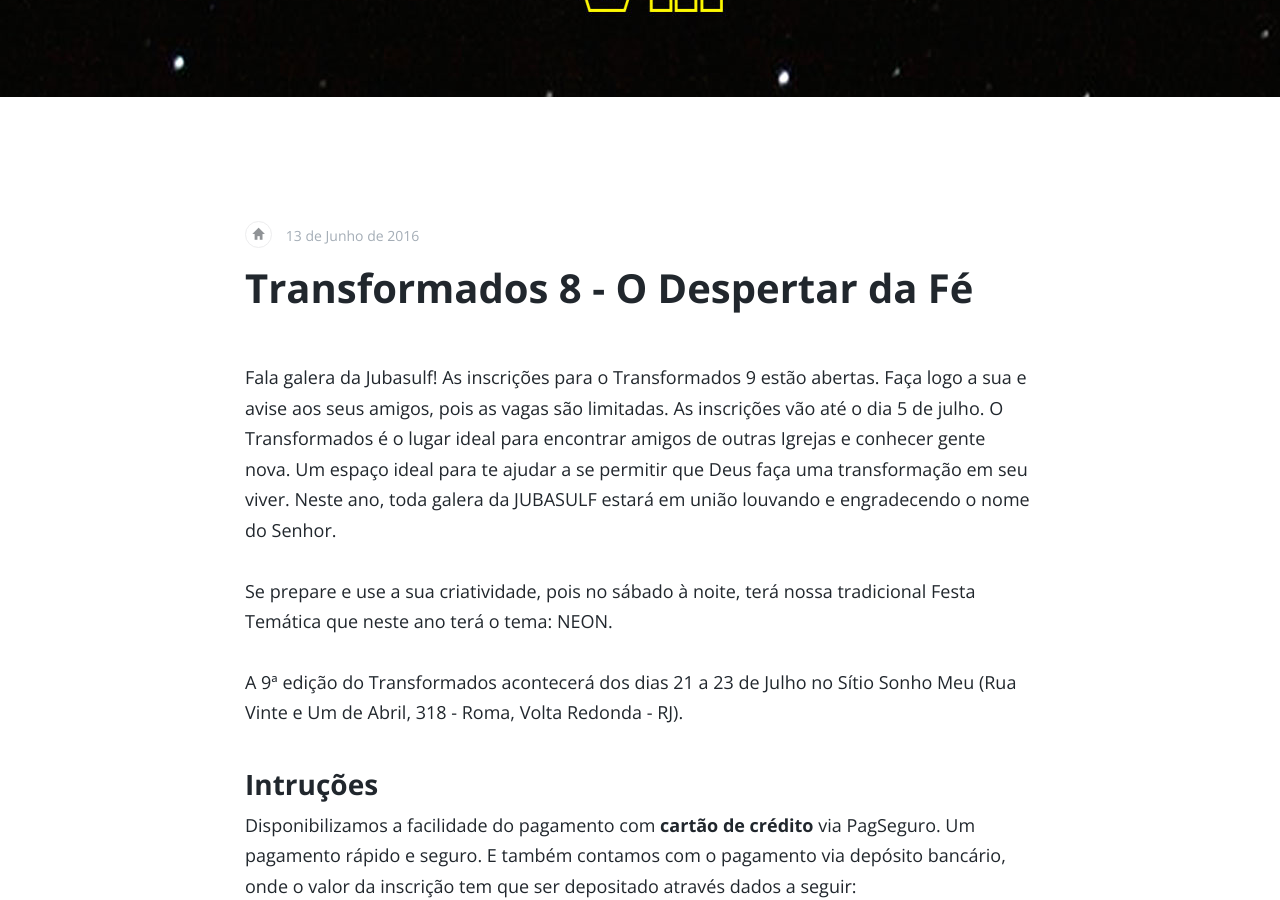
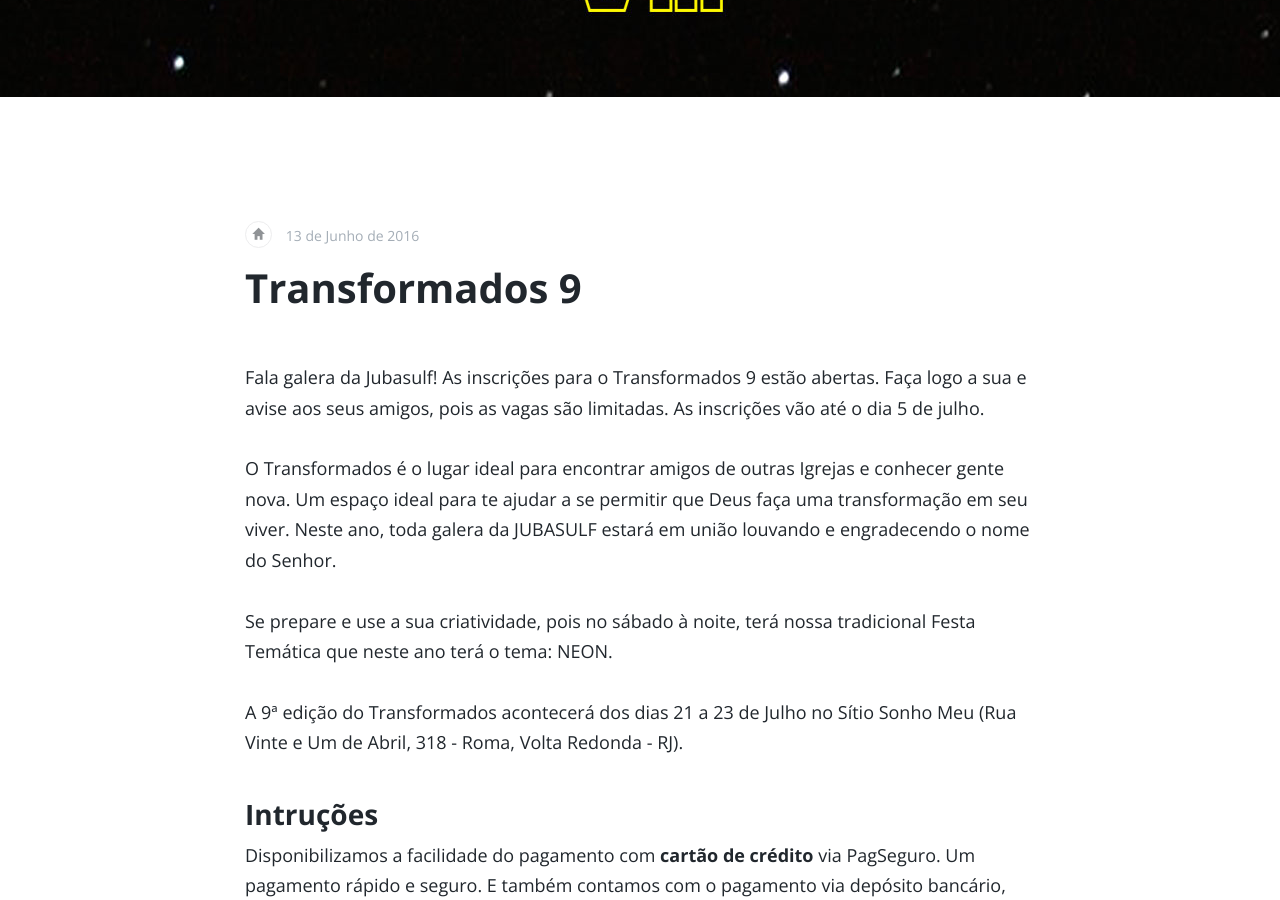
Before and after one commit to jorgeants/jubasulf, a Jekyll site: the page built from _posts/2016-06-13-transformados8.md, in a window 1280 px wide and 900 px high, scrolled down 373 px. Built offline with Jekyll 4.4.1, drawn with Linux system fonts in a browser that asks for light colours; comment, search, counter and statistics services are not loaded.

Commit message:
Update 2016-06-13-transformados8.md

```diff
--- a/_posts/2016-06-13-transformados8.md
+++ b/_posts/2016-06-13-transformados8.md
@@ -1,19 +1,25 @@
 ---
 layout: post
-title: "Transformados 8 - O Despertar da Fé"
+title: "Transformados 9"
 image: /content/images/transformados8.jpg
 video: false
 permalink: /transformados8
 ---
 
 Fala galera da Jubasulf! As inscrições para o Transformados 9 estão abertas. Faça logo a sua e avise aos seus amigos, pois as vagas são limitadas. As inscrições vão até o dia 5 de julho.
+
+
 O Transformados é o lugar ideal para encontrar amigos de outras Igrejas e conhecer gente nova. Um espaço ideal para te ajudar a se permitir que Deus faça uma transformação em seu viver. Neste ano, toda galera da JUBASULF estará em união louvando e engradecendo o nome do Senhor.
+
 
 Se prepare e use a sua criatividade, pois no sábado à noite, terá nossa tradicional Festa Temática que neste ano terá o tema: NEON.
 
+
 A 9ª edição do Transformados acontecerá dos dias 21 a 23 de Julho no Sítio Sonho Meu (Rua Vinte e Um de Abril, 318 - Roma, Volta Redonda - RJ).
 
+
 ## Intruções
+
 
 Disponibilizamos a facilidade do pagamento com <b>cartão de crédito</b> via PagSeguro. Um pagamento rápido e seguro. E também contamos com o pagamento via depósito bancário, onde o valor da inscrição tem que ser depositado através dados a seguir:
 
```
